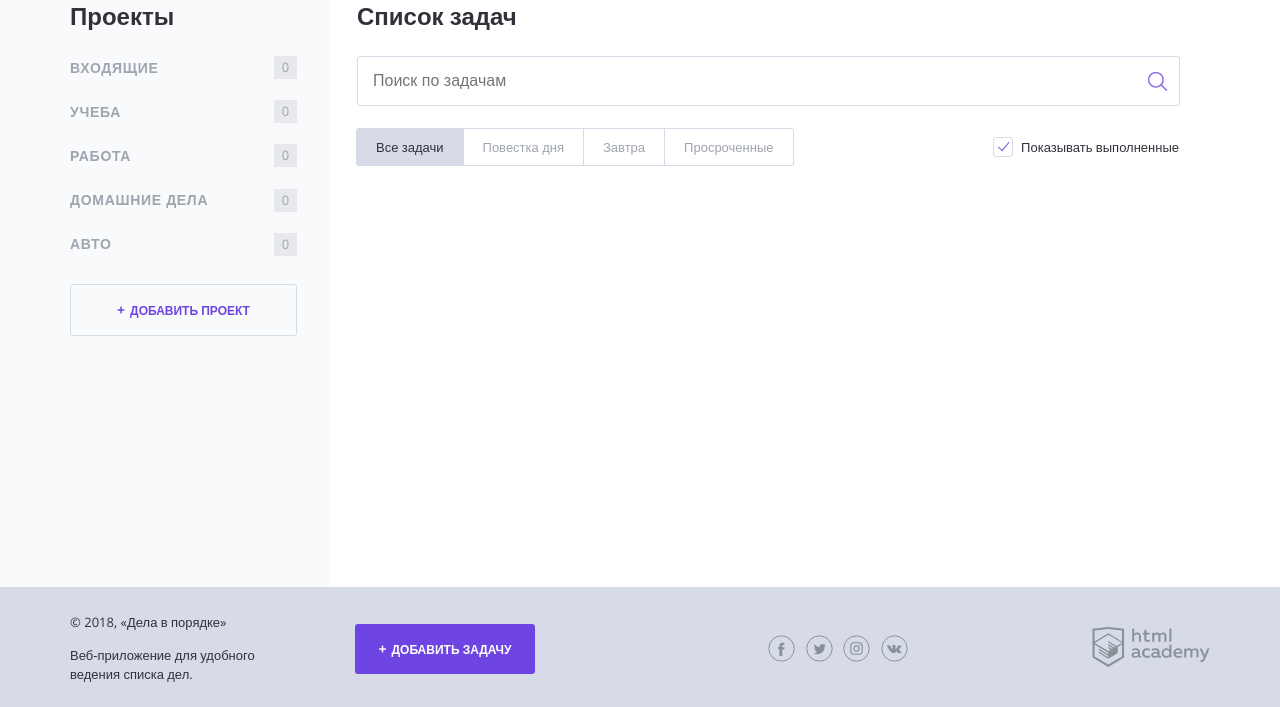
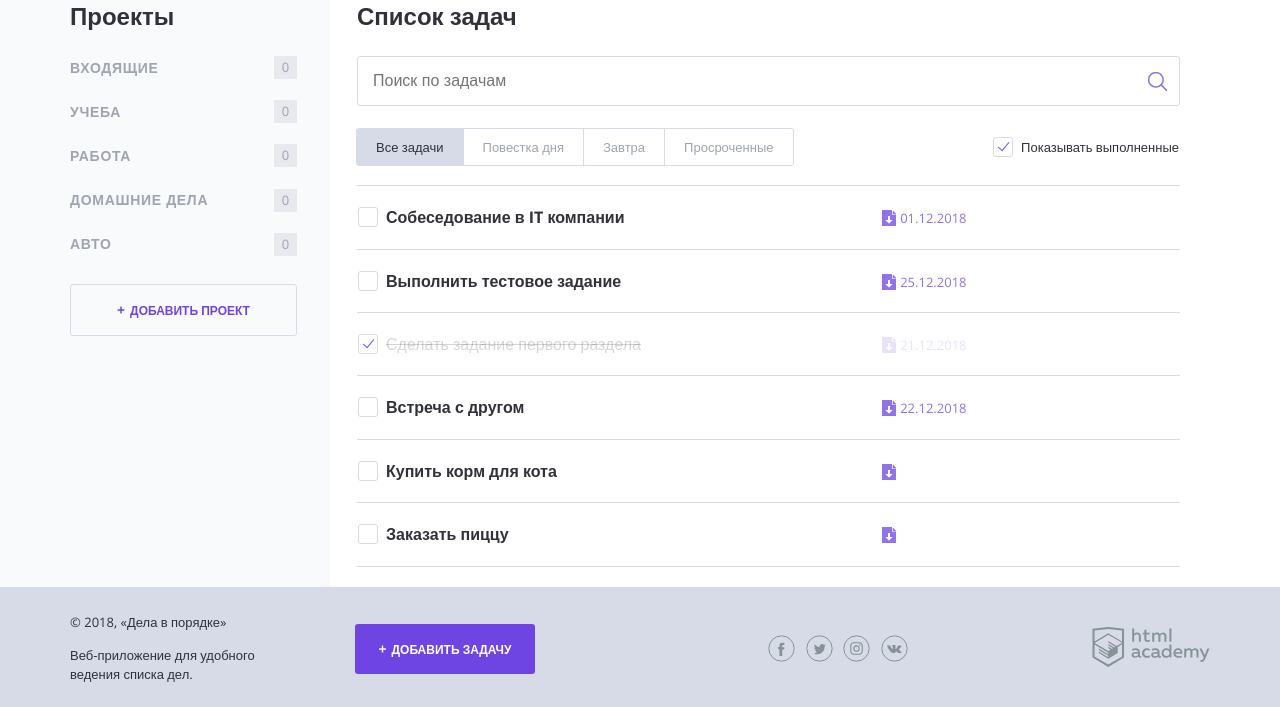
Before and after one commit to Ostin63/661093-doingsdone, a PHP site: page / in a window 1280 px wide. Shown: the part 93-800 px from the top of the page. Run offline with PHP 8.4, Linux system fonts and the light colour scheme.

Commit message:
выполнение двух условий для удаления блока

```diff
--- a/index.php
+++ b/index.php
@@ -37,9 +37,7 @@ $tasks_list = [
         'done' => false
     ]
 ];
-$tasks_list = array_filter($tasks_list, function($show_complete_tasks) {
-    return $show_complete_tasks == 0;
-});
+
 ?>
 <!DOCTYPE html>
 <html lang="ru">
@@ -126,7 +124,7 @@ $tasks_list = array_filter($tasks_list, function($show_complete_tasks) {
                 </div>
                 <table class="tasks">
                     <?php foreach ($tasks_list as $key => $val): ?>
-                        <tr class="tasks__item task <?= ($val['done'] == true) ? "task--completed" : "" ?>">
+                        <tr class="tasks__item task <?= ($val['done'] == true) ? "task--completed" : "" ?>" <?= ($val['done'] == true) & ($show_complete_tasks == 0) ? "hidden" : "" ?>>
                             <td class="task__select">
                                 <label class="checkbox task__checkbox">
                                     <input class="checkbox__input visually-hidden task__checkbox" type="checkbox" value="1"<?= ($val['done'] == true) ? "checked" : "" ?>>
```
